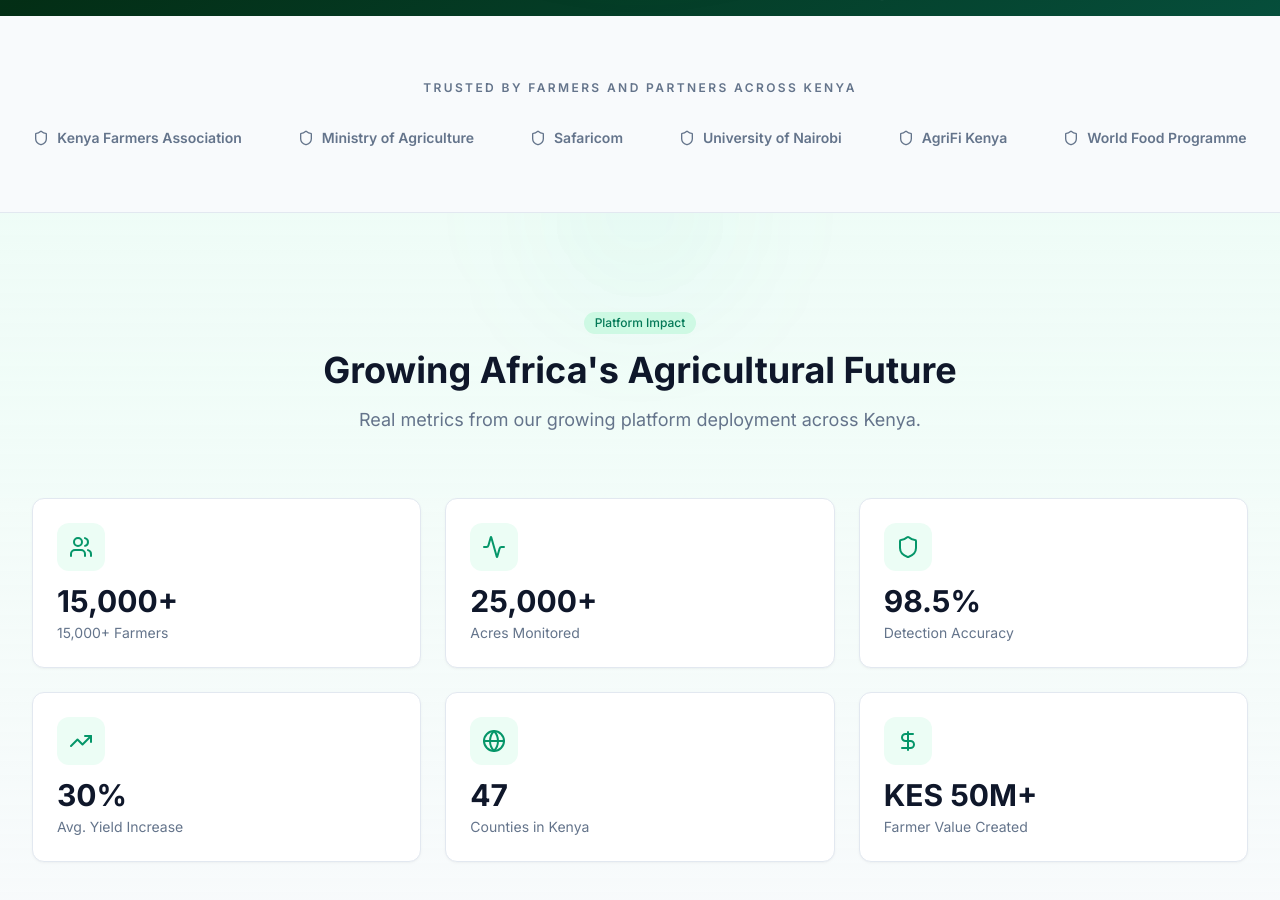
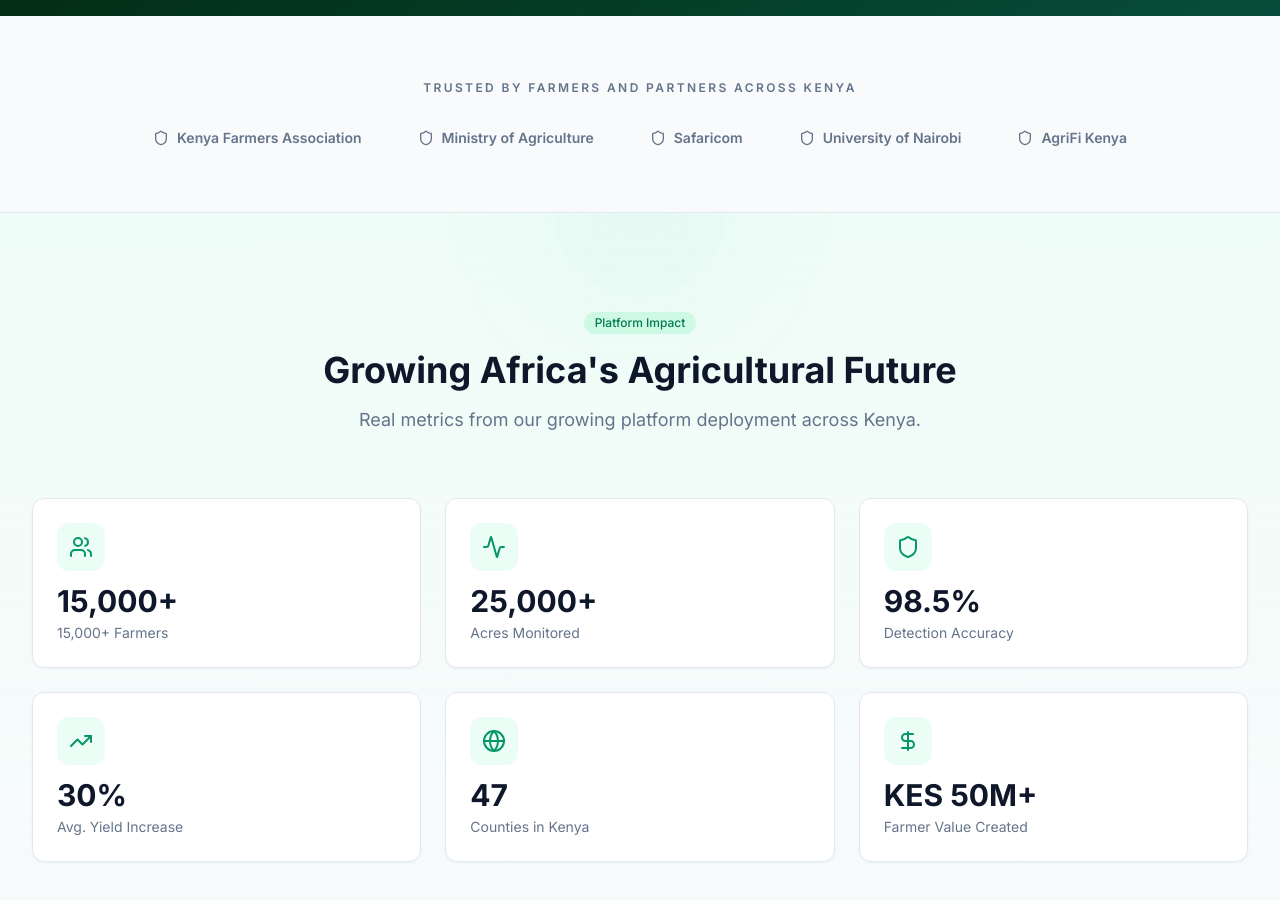
Before and after one commit to astromuema12/agripride-ai, a Next.js app: page / in a window 1280 px wide. Shown: the part 860-1760 px from the top of the page. Built offline with nearby package versions, Linux system fonts and the light colour scheme; no server answers; the database is empty.

Commit message:
chore: remove World Food Programme from trust bar

```diff
--- a/src/app/page.tsx
+++ b/src/app/page.tsx
@@ -252,7 +252,7 @@ export default function HomePage() {
         <div className="mx-auto max-w-7xl px-4 sm:px-6 lg:px-8">
           <p className="mb-6 sm:mb-8 text-center text-[10px] sm:text-xs font-semibold uppercase tracking-[0.2em] text-[var(--muted-foreground)]">{t('landing.hero.trustBar')}</p>
           <div className="flex flex-wrap items-center justify-center gap-x-8 sm:gap-x-14 gap-y-4 sm:gap-y-6">
-            {['Kenya Farmers Association', 'Ministry of Agriculture', 'Safaricom', 'University of Nairobi', 'AgriFi Kenya', 'World Food Programme'].map((name) => (
+            {['Kenya Farmers Association', 'Ministry of Agriculture', 'Safaricom', 'University of Nairobi', 'AgriFi Kenya'].map((name) => (
               <div key={name} className="group flex items-center gap-2 text-xs sm:text-sm font-semibold text-[var(--muted-foreground)] transition-colors hover:text-emerald-600 dark:hover:text-emerald-400">
                 <Shield className="h-3.5 w-3.5 sm:h-4 sm:w-4 transition-transform group-hover:scale-110" /> {name}
               </div>
```
